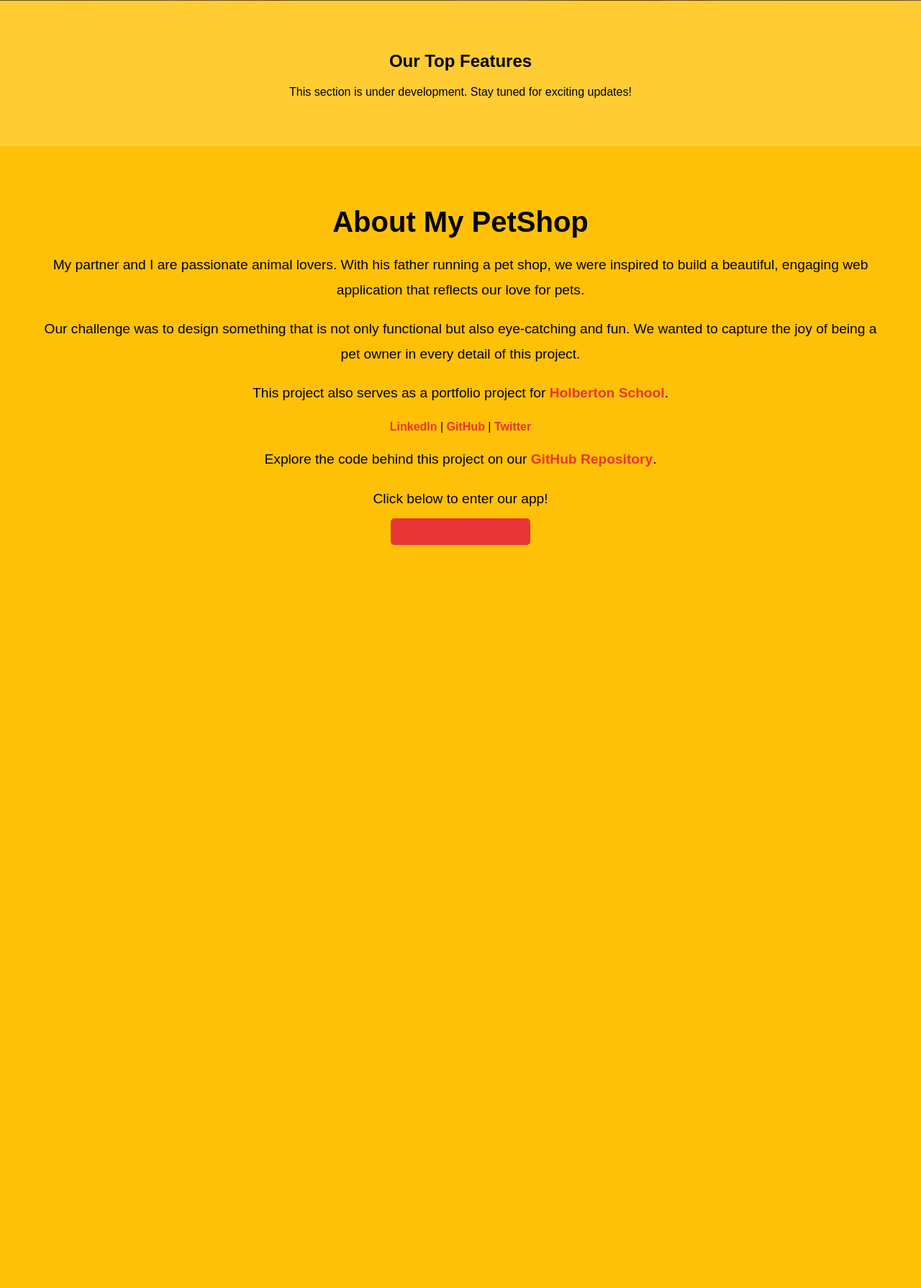
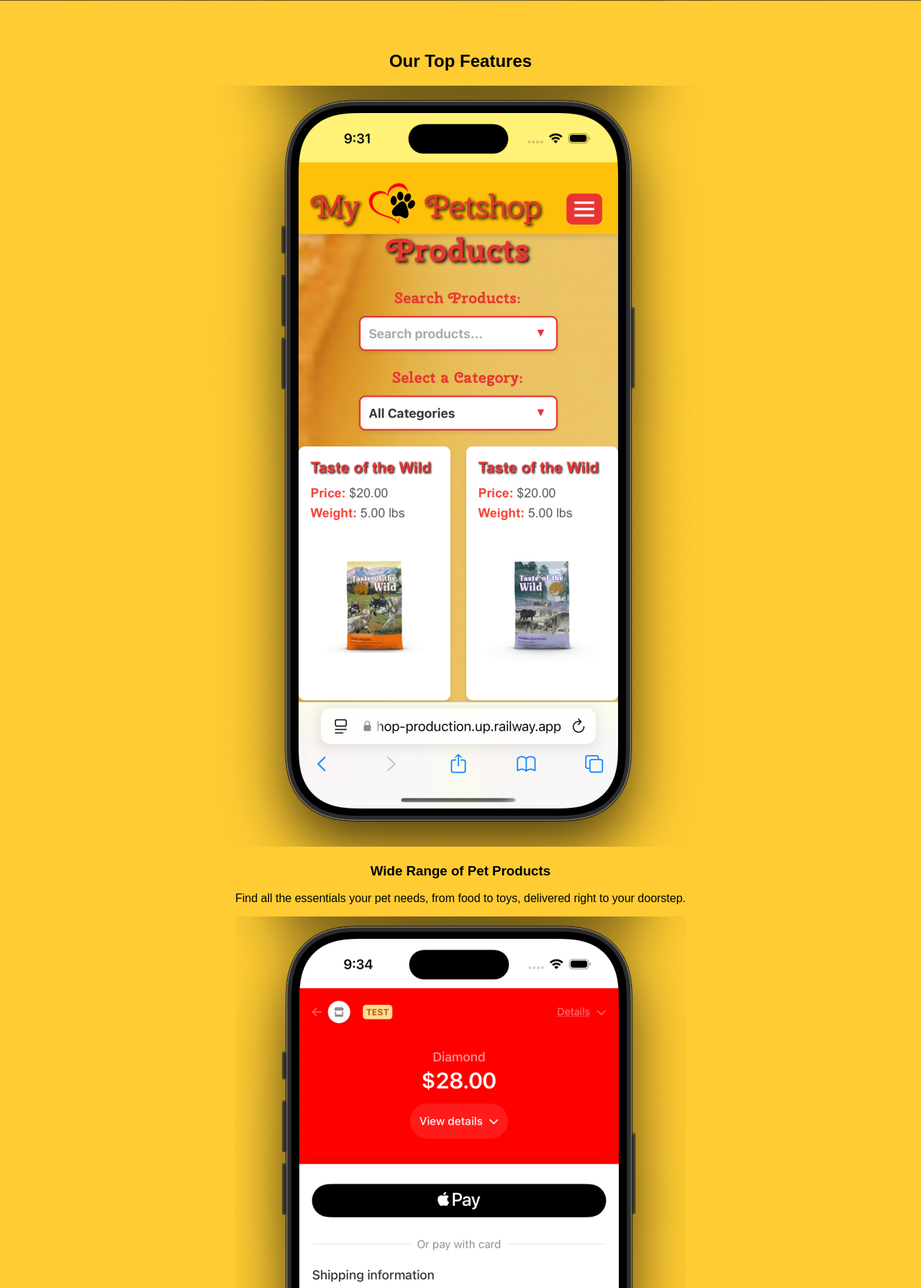
Before and after one commit to anibalfuentesrod/My-PetShop, a Django app: page /landing-page/ in a window 1280 px wide. Shown: the part 975-2764 px from the top of the page at 72% size. Before the commit the page ends 1732 px from the top, so only its background shows below. Run offline with Django 5.2, Linux system fonts and the light colour scheme.

Commit message:
making the features section

```diff
--- a/myapp/templates/landing_page.html
+++ b/myapp/templates/landing_page.html
@@ -57,7 +57,28 @@
     <!-- Feature Section Placeholder -->
     <section id="features" class="feature-section">
         <h2>Our Top Features</h2>
-        <p>This section is under development. Stay tuned for exciting updates!</p>
+        <div class="features-container">
+            <!-- Feature 1 -->
+            <div class="feature-item">
+                <img src="{% static 'images/feature1.png' %}" alt="Feature 1 Image">
+                <h3>Wide Range of Pet Products</h3>
+                <p>Find all the essentials your pet needs, from food to toys, delivered right to your doorstep.</p>
+            </div>
+
+            <!-- Feature 2 -->
+            <div class="feature-item">
+                <img src="{% static 'images/feature2.png' %}" alt="Feature 2 Image">
+                <h3>Seamless Checkout</h3>
+                <p>Enjoy fast and secure checkout with Stripe payment integration, ensuring a smooth shopping experience.</p>
+            </div>
+
+            <!-- Feature 3 -->
+            <div class="feature-item">
+                <img src="{% static 'images/feature3.png' %}" alt="Feature 3 Image">
+                <h3>Personalized Experience</h3>
+                <p>Create an account to track orders, manage your profile, and receive customized notifications.</p>
+            </div>
+        </div>
     </section>
 
     <!-- About Section -->
```
Also changed, not shown: myapp/static/images/feature1.png (added), myapp/static/images/feature2.png (added), myapp/static/images/feature3.png (added), 4 other files.
